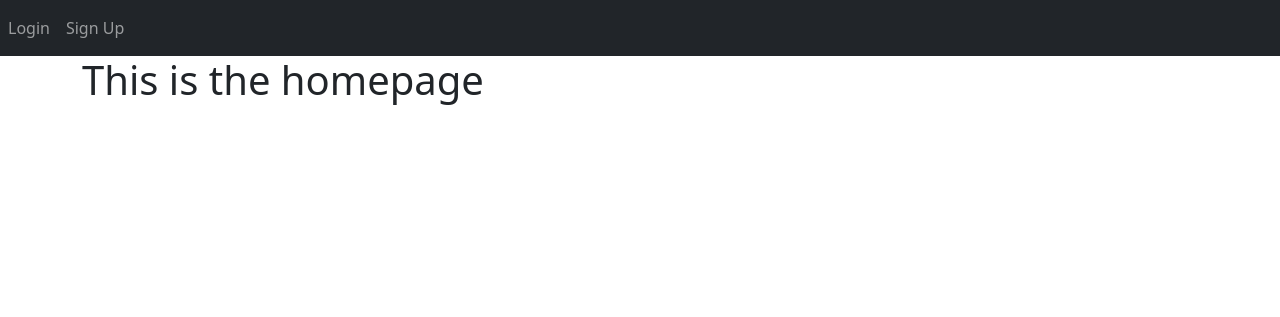
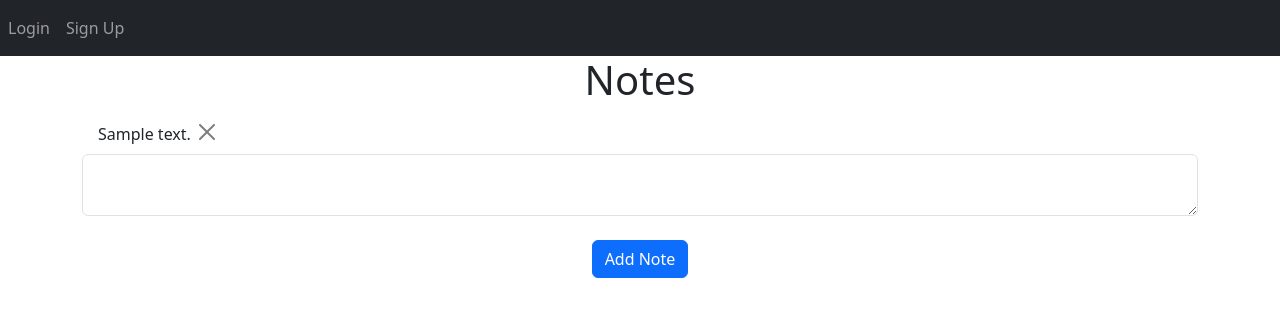
Before and after one commit to Andylr33/notes_webapp, a Flask app: template templates/home.html in a window 1280 px wide. Shown: the top 317 px of the page. Run offline with Flask 3, Linux system fonts and the light colour scheme; the template is opened without the code that fills it: most values are stand-ins (such as "Sample title", 1, 10 or a date in 2020); some libraries are stand-ins or nearby versions.

Commit message:
Need to be able to delete notes,

```diff
--- a/app.py
+++ b/app.py
@@ -1,10 +1,11 @@
-from flask import Flask, render_template, request, flash, redirect, session
+from flask import Flask, render_template, request, flash, redirect, session, jsonify
 import os
 from werkzeug.security import check_password_hash, generate_password_hash
-from database import create_user_account, add_note, check_if_user_exists, get_user_info
+from database import create_user_account, add_note, check_if_user_exists, get_user_info, get_notes
 from flask_login import login_user, login_required, logout_user, current_user
 from flask_session import Session
 from helpers import login_required
+import json
 
 app = Flask(__name__)
 
@@ -18,10 +19,24 @@ def after_request(response):
     response.headers["Pragma"] = "no-cache"
     return response
 
-@app.route("/")
+@app.route("/", methods=['GET', 'POST'])
 @login_required
 def home():
-    return render_template("home.html")
+    user_id = session["user_id"]
+    notes = get_notes(user_id)
+    if request.method == 'POST':
+        note = request.form.get('note')
+
+        if len(note) < 1:
+            flash("Note is too short!", category="danger")
+        else:
+            add_note(user_id, note)
+
+            # update the notes a specific user has once adding a new note
+            notes = get_notes(user_id)
+            flash("Note added!", category="succes")
+
+    return render_template("home.html", notes=notes)
 
 @app.route("/login", methods=['GET', 'POST'])
 def login():
@@ -95,6 +110,18 @@ def sign_up():
             return redirect("/")
     return render_template("sign_up.html")
 
+@app.route('/delete-note', methods=['POST'])
+def delete_note():
+    note = json.loads(request.data)
+    noteId = data['noteId']
+    note = Note.query.get(noteId)
+
+@app.route('/api/notes', methods=['GET', 'POST'])
+def jsonify_notes():
+    user_id = session["user_id"]
+    notes = get_notes(user_id)
+    return jsonify(notes)
+
 # Configure session to use filesystem (instead of signed cookies)
 # app.config["SESSION_PERMANENT"] = False
 # app.config["SESSION_TYPE"] = "filesystem"
--- a/templates/home.html
+++ b/templates/home.html
@@ -3,6 +3,20 @@
 {% block title %}Home{% endblock %}
 
 {% block body %}
-<h1>This is the homepage</h1>
+    <h1 align="center">Notes</h1>
+    <ul class="list-group list-group-flush" id="notes">
+        {% for note in notes %}
+            <li class="list-group-item">{{ note.note_data }}
+                <button type="button" class="btn-close" data-bs-dismiss="alert" aria-label="Close" onclick="deleteNote()"></button>
+            </li>
+        {% endfor %}
+    </ul>
+    <form method="POST">
+        <textarea name="note" id="note" class="form-control"></textarea>
+        <br>
+        <div align="center">
+            <button type="submit" class="btn btn-primary">Add Note</button>
+        </div>
+    </form>
 
 {% endblock %}
--- a/templates/layout.html
+++ b/templates/layout.html
@@ -46,5 +46,6 @@
 
     <script src="http://maxcdn.bootstrapcdn.com/bootstrap/3.3.1/js/bootstrap.min.js"></script>
     <script src="{{ url_for('static', filename='index.js') }}"></script>
+    <script type="text/javascript" src="static\index.js"></script>
 </body>
 </html>
```
Also changed, not shown: 2 other files.
